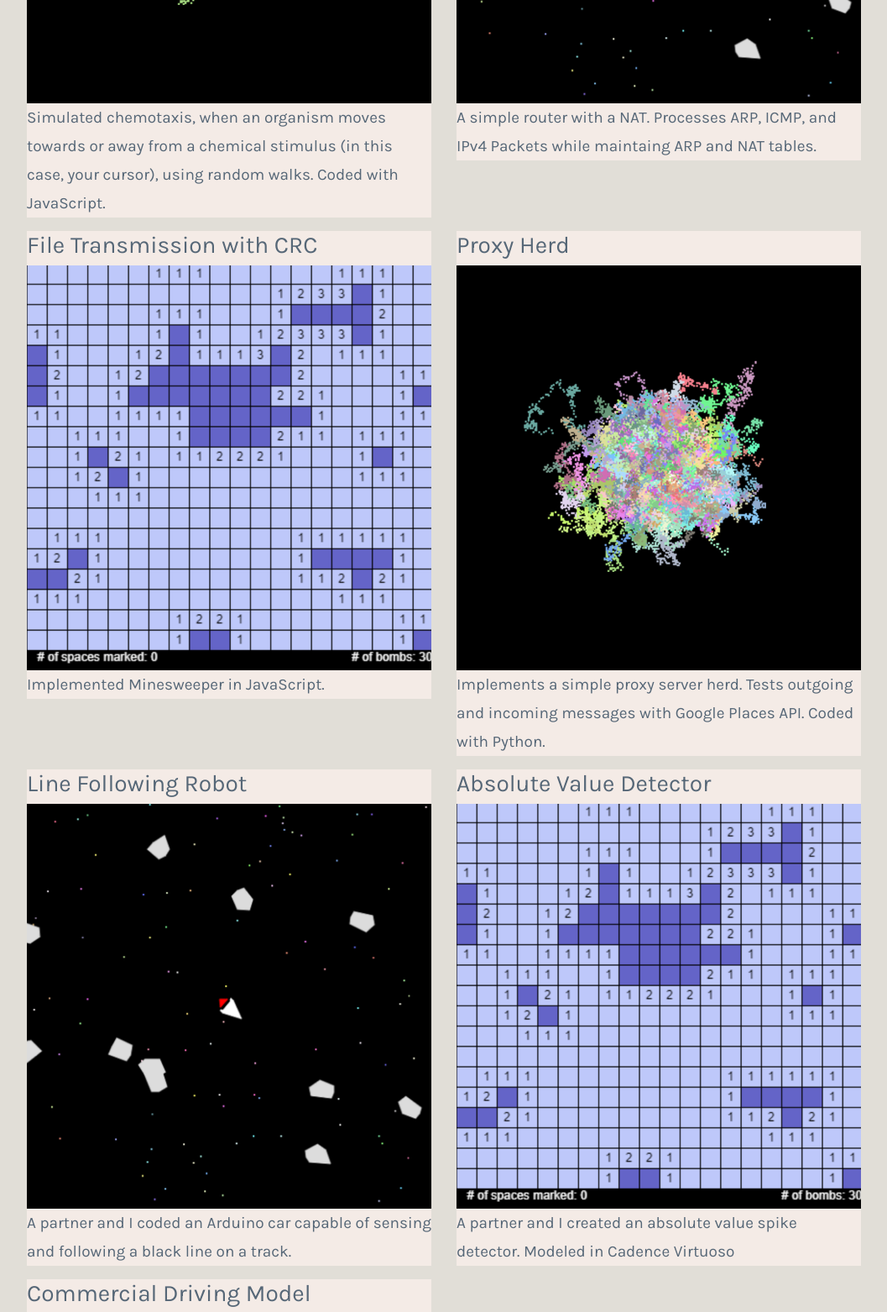
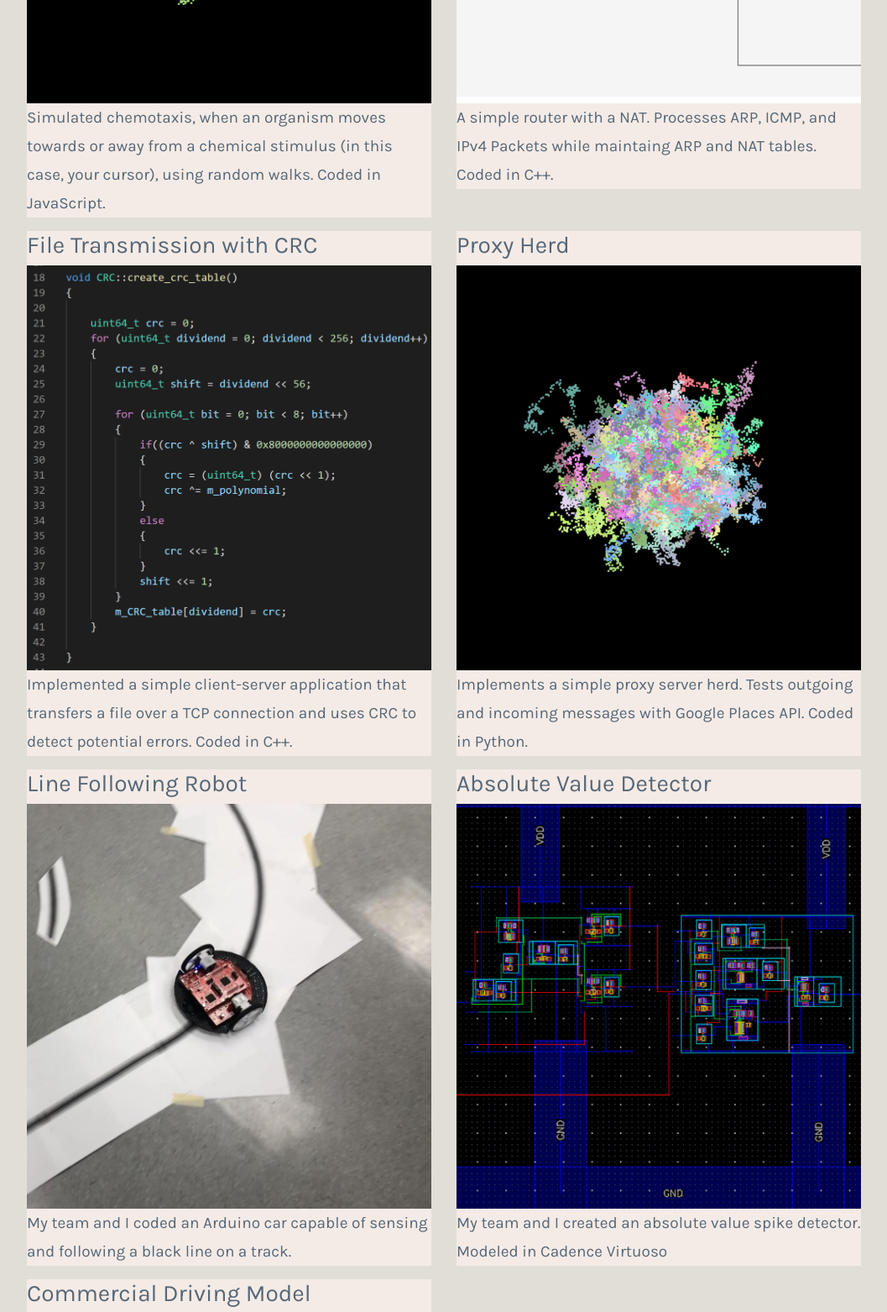
Before and after one commit to hadecastro/hadecastro.github.io, a plain HTML site: page index.html in a window 1280 px wide. Shown: the part 4140-5702 px from the top of the page at 84% size, without its empty margins (111-1168 px from the left). Drawn offline with nearby package versions, Linux system fonts and the light colour scheme.

Commit message:
updated project pictures

```diff
--- a/index.html
+++ b/index.html
@@ -224,7 +224,7 @@
                                             <img src="img/chemotaxis.png" class="img-fluid">
                                             <p>Simulated chemotaxis, when an organism moves towards or
                                                 away from a chemical stimulus (in this case, your cursor),
-                                                using random walks. Coded with JavaScript.
+                                                using random walks. Coded in JavaScript.
                                             </p>
                                         </div>
                                     </a>
@@ -235,9 +235,9 @@
 
                                     <div class="project-box">
                                         <h3 class="feature-title">Simple Router</h3>
-                                        <img src="img/asteroids.png" class="img-fluid">
+                                        <img src="img/simplerouter.png" class="img-fluid">
                                         <p>A simple router with a NAT. Processes ARP, ICMP, and
-                                            IPv4 Packets while maintaing ARP and NAT tables.
+                                            IPv4 Packets while maintaing ARP and NAT tables. Coded in C++.
                                         </p>
                                     </div>
 
@@ -248,8 +248,10 @@
 
                                     <div class="project-box">
                                         <h3 class="feature-title">File Transmission with CRC</h3>
-                                        <img src="img/minesweeper.png" class="img-fluid">
-                                        <p>Implemented Minesweeper in JavaScript.</p>
+                                        <img src="img/filetransmission.png" class="img-fluid">
+                                        <p>Implemented a simple client-server application that transfers a file over
+                                            a TCP connection and uses CRC to detect potential errors. Coded in C++.
+                                        </p>
                                     </div>
                                 </a>
                             </div>
@@ -261,7 +263,7 @@
                                         <h3 class="feature-title">Proxy Herd</h3>
                                         <img src="img/chemotaxis.png" class="img-fluid">
                                         <p> Implements a simple proxy server herd. Tests outgoing and incoming
-                                            messages with Google Places API. Coded with Python.
+                                            messages with Google Places API. Coded in Python.
                                         </p>
                                     </div>
                                 </a>
@@ -271,8 +273,8 @@
                             <div class="col-lg-6 col-md-6 col-sm-12">
                                     <div class="project-box">
                                         <h3 class="feature-title">Line Following Robot</h3>
-                                        <img src="img/asteroids.png" class="img-fluid">
-                                        <p>A partner and I coded an Arduino car capable of sensing and following
+                                        <img src="img/robot.jpg" class="img-fluid">
+                                        <p>My team and I coded an Arduino car capable of sensing and following
                                             a black line on a track.
                                         </p>
                                     </div>
@@ -284,8 +286,8 @@
 
                                     <div class="project-box">
                                         <h3 class="feature-title">Absolute Value Detector</h3>
-                                        <img src="img/minesweeper.png" class="img-fluid">
-                                        <p>A partner and I created an absolute value spike detector.
+                                        <img src="img/absvaldet.png" class="img-fluid">
+                                        <p>My team and I created an absolute value spike detector.
                                             Modeled in Cadence Virtuoso</p>
                                     </div>
 
@@ -296,7 +298,7 @@
 
                                 <div class="project-box">
                                     <h3 class="feature-title">Commercial Driving Model</h3>
-                                    <img src="img/minesweeper.png" class="img-fluid">
+                                    <img src="img/next.png" class="img-fluid">
                                     <p>Collaborated in a team of three to train and optimize different classification
                                         models to predict high-performing drivers for the FreightTech company NEXT.
                                         Was able to achieve 96% accuracy on freight driver test data. Coded in Python.
```
Also changed, not shown: img/absvaldet.png (added), img/filetransmission.png (added), img/next.png (added), img/robot.jpg (added), img/simplerouter.png (added).
